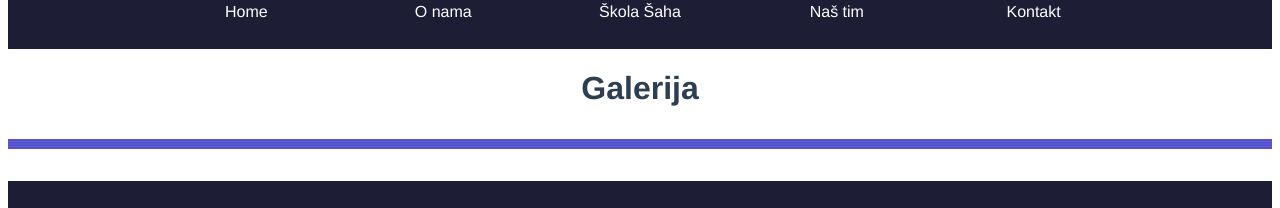
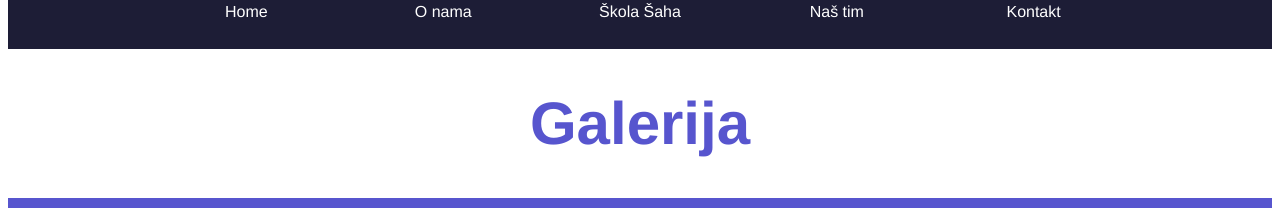
Before and after one commit to NevenDavidovic/vue_batana, a Vue app: page /galerija in a window 1280 px wide. Shown: the part 253-461 px from the top of the page. Built offline with nearby package versions, Linux system fonts and the light colour scheme.

Commit message:
minor-changes border radius

```diff
--- a/src/views/AboutView.vue
+++ b/src/views/AboutView.vue
@@ -119,6 +119,7 @@ export default {
 .about img {
   width: 907px;
   margin: auto;
+  border-radius: 8px;
 }
 
 .galerija h1 {
--- a/src/views/GalleryView.vue
+++ b/src/views/GalleryView.vue
@@ -1,6 +1,6 @@
 <template>
   <HeaderNavbar />
-  <h1>Galerija</h1>
+  <h1 class="galery-title">Galerija</h1>
   <section class="galerija-section">
     <div class="row row-galerija" v-for="(image, index) in images" :key="index">
       <img
@@ -56,6 +56,11 @@ export default {
 </script>
 
 <style>
+.galery-title {
+  color: #5755ce;
+  font-size: 60px;
+  font-weight: 600;
+}
 .galerija-section {
   display: flex !important;
   max-width: 1440px;
@@ -70,6 +75,7 @@ export default {
 .row-galerija .gallery-image {
   width: 100%;
   cursor: pointer;
+  border-radius: 4px;
 }
 
 .modal-pic-viewer {
@@ -95,8 +101,10 @@ export default {
   margin: auto;
   padding: 60px;
   border: 1px solid gray;
+  border-radius: 4px;
 }
 .zatvori {
+  cursor: pointer;
   position: absolute;
   right: 5px;
   top: 5px;
@@ -108,7 +116,7 @@ export default {
 .chosen-image {
   position: relative;
   background: white;
-
+  border-radius: 4px;
   height: 100%;
 
   margin: auto;
--- a/src/views/HomeView.vue
+++ b/src/views/HomeView.vue
@@ -131,11 +131,12 @@ export default {
   animation: appearFade 1s ease-in-out;
   box-shadow: 0 0 20px 0 rgba(0, 0, 0, 0.1); /* Initial box shadow */
   transition: all 1s ease-in-out;
+  border-radius: 8px;
 }
 
 .text-item-background:hover {
   box-shadow: 0 0 20px 0 #d9e2ec;
-  transition: all 1s ease-in-out;
+  transition: all 0.5s ease-in-out;
 }
 .text-item-background:hover .text-item-background h1 {
   font-size: 40px;
@@ -151,6 +152,8 @@ export default {
   color: white;
   padding: 10px 40px;
   text-decoration: none;
+  border-radius: 4px;
+  border: 1px solid white;
 }
 
 .fair-play-section {
@@ -210,7 +213,7 @@ export default {
   background-color: #1d1d36;
 }
 .text-item-center h1 {
-  color: #5755ce;
+  color: white;
   font-size: 40px;
 }
 .text-item-center p {
@@ -226,7 +229,15 @@ export default {
   text-decoration: none;
   padding: 10px 10px;
   font-size: 18px;
+  border-radius: 4px;
+  border: 1px solid white;
+  transition: all 0.5s ease-in-out;
 }
+.text-item-center a:hover {
+  box-shadow: 0 0 20px 0 #d9e2ec;
+  transition: all 0.5s ease-in-out;
+}
+
 .text-item-center p,
 .text-item-center h1,
 .text-item-center a {
@@ -263,6 +274,7 @@ export default {
 }
 .gallery-image {
   max-height: 300px;
+  border-radius: 8px;
 }
 
 .gallery {
```
